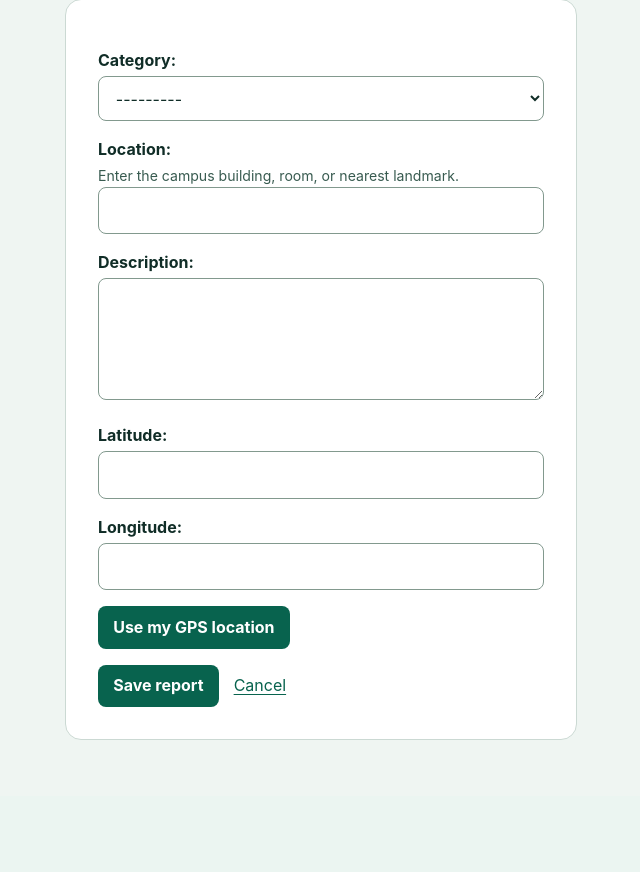
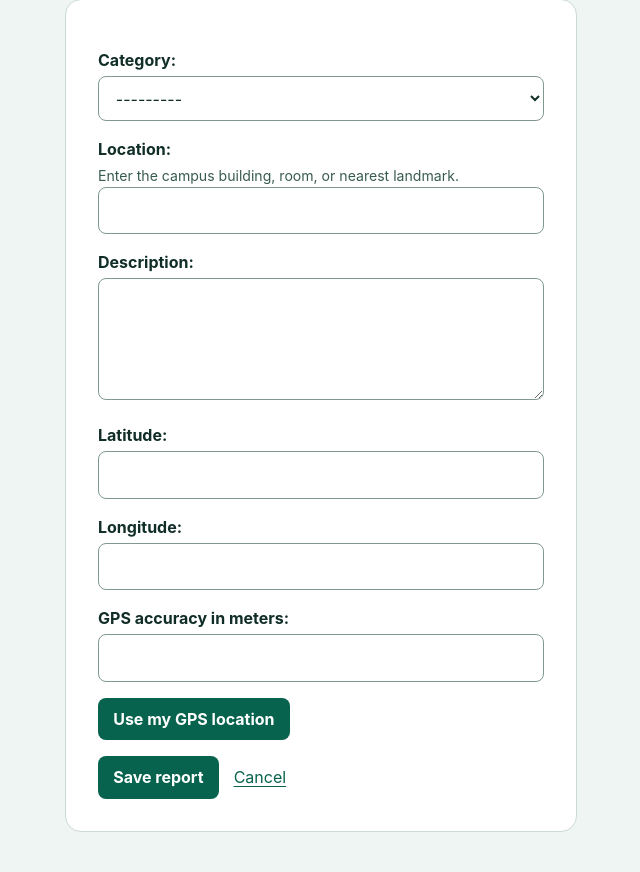
Before and after one commit to holganzajhames/Alerto-Holganza-Jhames-G2, a Django app: template incidents/templates/incidents/form.html in a window 1280 px wide. Shown: the part 116-988 px from the top of the page, without its empty margins (319-959 px from the left). Before the commit the page ends 856 px from the top, so only its background shows below. Run offline with Django 5.2, Linux system fonts and the light colour scheme; the template is opened without the code that fills it: values that come from a table or form of the project are taken from there, others are empty.

Commit message:
Enforce SOS status and GPS data rules

```diff
--- a/incidents/forms.py
+++ b/incidents/forms.py
@@ -14,9 +14,14 @@ class SOSReportForm(forms.ModelForm):
         validators=[MinValueValidator(-180), MaxValueValidator(180)],
     )
 
+    location_accuracy_m = forms.DecimalField(
+        required=False, min_value=0, max_digits=8, decimal_places=2,
+        label="GPS accuracy in meters",
+    )
+
     class Meta:
         model = SOSReport
-        fields = ("category", "location", "description", "latitude", "longitude")
+        fields = ("category", "location", "description", "latitude", "longitude", "location_accuracy_m")
         widgets = {"description": forms.Textarea(attrs={"rows": 4})}
         help_texts = {"location": "Enter the campus building, room, or nearest landmark."}
 
@@ -25,4 +30,8 @@ class SOSReportForm(forms.ModelForm):
         if not ({"latitude", "longitude"} & self.errors.keys()):
             if (data.get("latitude") is None) != (data.get("longitude") is None):
                 self.add_error(None, "Enter both coordinates or leave both blank.")
+        if data.get("location_accuracy_m") is not None and (
+            data.get("latitude") is None or data.get("longitude") is None
+        ):
+            self.add_error("location_accuracy_m", "GPS accuracy requires both coordinates.")
         return data
--- a/incidents/models.py
+++ b/incidents/models.py
@@ -9,6 +9,11 @@ class SOSReport(models.Model):
         FIRE = "fire", "Fire or smoke"
         OTHER = "other", "Other incident"
 
+    class Status(models.TextChoices):
+        UNVERIFIED = "unverified", "Unverified"
+        CONFIRMED = "confirmed", "Confirmed"
+        DISMISSED = "dismissed", "Dismissed"
+
     reporter = models.ForeignKey(
         settings.AUTH_USER_MODEL, on_delete=models.PROTECT, related_name="sos_reports",
     )
@@ -17,7 +22,35 @@ class SOSReport(models.Model):
     description = models.TextField(max_length=2000)
     latitude = models.DecimalField(max_digits=8, decimal_places=6, null=True, blank=True)
     longitude = models.DecimalField(max_digits=9, decimal_places=6, null=True, blank=True)
+    location_accuracy_m = models.DecimalField(max_digits=8, decimal_places=2, null=True, blank=True)
+    location_status = models.GeneratedField(
+        expression=models.Case(
+            models.When(latitude__isnull=False, longitude__isnull=False, then=models.Value("available")),
+            default=models.Value("unavailable"),
+        ),
+        output_field=models.CharField(max_length=11),
+        db_persist=True,
+    )
+    status = models.CharField(max_length=12, choices=Status.choices, default=Status.UNVERIFIED)
     created_at = models.DateTimeField(auto_now_add=True)
 
     class Meta:
         ordering = ("-created_at", "-pk")
+        constraints = [
+            models.CheckConstraint(
+                condition=(
+                    models.Q(latitude__isnull=True, longitude__isnull=True, location_accuracy_m__isnull=True)
+                    | models.Q(latitude__isnull=False, longitude__isnull=False,
+                               latitude__range=(-90, 90), longitude__range=(-180, 180))
+                ),
+                name="incidents_gps_pair_in_range",
+            ),
+            models.CheckConstraint(
+                condition=models.Q(location_accuracy_m__gte=0) | models.Q(location_accuracy_m__isnull=True),
+                name="incidents_accuracy_nonnegative",
+            ),
+            models.CheckConstraint(
+                condition=models.Q(status__in=["unverified", "confirmed", "dismissed"]),
+                name="incidents_status_valid",
+            ),
+        ]
--- a/incidents/static/incidents/location.js
+++ b/incidents/static/incidents/location.js
@@ -12,7 +12,8 @@ capture.addEventListener("click", () => {
   navigator.geolocation.getCurrentPosition(({ coords }) => {
     document.querySelector("#id_latitude").value = coords.latitude.toFixed(6);
     document.querySelector("#id_longitude").value = coords.longitude.toFixed(6);
-    feedback.textContent = "GPS coordinates added.";
+    document.querySelector("#id_location_accuracy_m").value = coords.accuracy.toFixed(2);
+    feedback.textContent = "Approximate GPS coordinates added.";
     capture.disabled = false;
   }, () => {
     feedback.textContent = "GPS could not be captured. Enter the campus location to continue.";
--- a/incidents/templates/incidents/detail.html
+++ b/incidents/templates/incidents/detail.html
@@ -4,8 +4,10 @@
 <section class="card form-card">
   <h1>SOS report #{{ report.pk }}</h1>
   {% include "incidents/report_fields.html" %}
+  {% if report.status == "unverified" %}
   <p><a class="button" href="{% url 'incidents:edit' report.pk %}">Edit report</a>
     <a href="{% url 'incidents:delete' report.pk %}">Delete report</a></p>
+  {% endif %}
   <a href="{% url 'incidents:list' %}">Back to my reports</a>
 </section>
 {% endblock %}
--- a/incidents/templates/incidents/list.html
+++ b/incidents/templates/incidents/list.html
@@ -7,7 +7,7 @@
   {% for report in reports %}
     <section class="card">
       <h2><a href="{% url 'incidents:detail' report.pk %}">{{ report.get_category_display }} #{{ report.pk }}</a></h2>
-      <p>{{ report.location }}</p>
+      <p>{{ report.location }} · {{ report.get_status_display }}</p>
       <p>{{ report.created_at|date:"M j, Y, g:i A" }}</p>
     </section>
   {% empty %}
--- a/incidents/views.py
+++ b/incidents/views.py
@@ -48,6 +48,9 @@ def report_edit(request, pk):
     if request.method == "POST":
         reports = reports.select_for_update()
     report = get_object_or_404(reports, pk=pk)
+    if report.status != SOSReport.Status.UNVERIFIED:
+        messages.error(request, "Reviewed reports can no longer be edited.")
+        return redirect("incidents:detail", pk=report.pk)
     form = SOSReportForm(request.POST if request.method == "POST" else None, instance=report)
     if request.method == "POST" and form.is_valid():
         form.save()
@@ -64,6 +67,9 @@ def report_delete(request, pk):
     if request.method == "POST":
         reports = reports.select_for_update()
     report = get_object_or_404(reports, pk=pk)
+    if report.status != SOSReport.Status.UNVERIFIED:
+        messages.error(request, "Reviewed reports can no longer be deleted.")
+        return redirect("incidents:detail", pk=report.pk)
     if request.method == "POST":
         report.delete()
         messages.success(request, "SOS report deleted.")
```
Also changed, not shown: incidents/templates/incidents/report_fields.html (+7 -1 lines), incidents/migrations/0001_initial.py.
